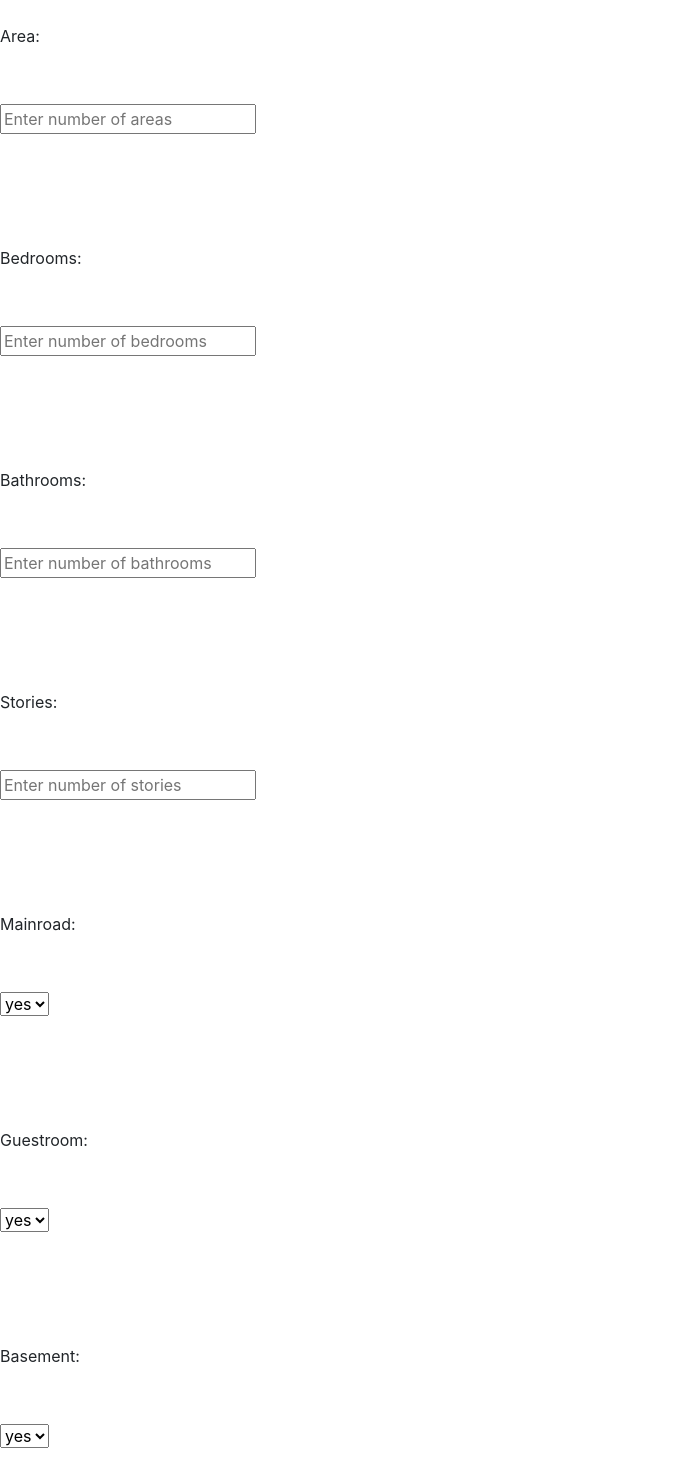
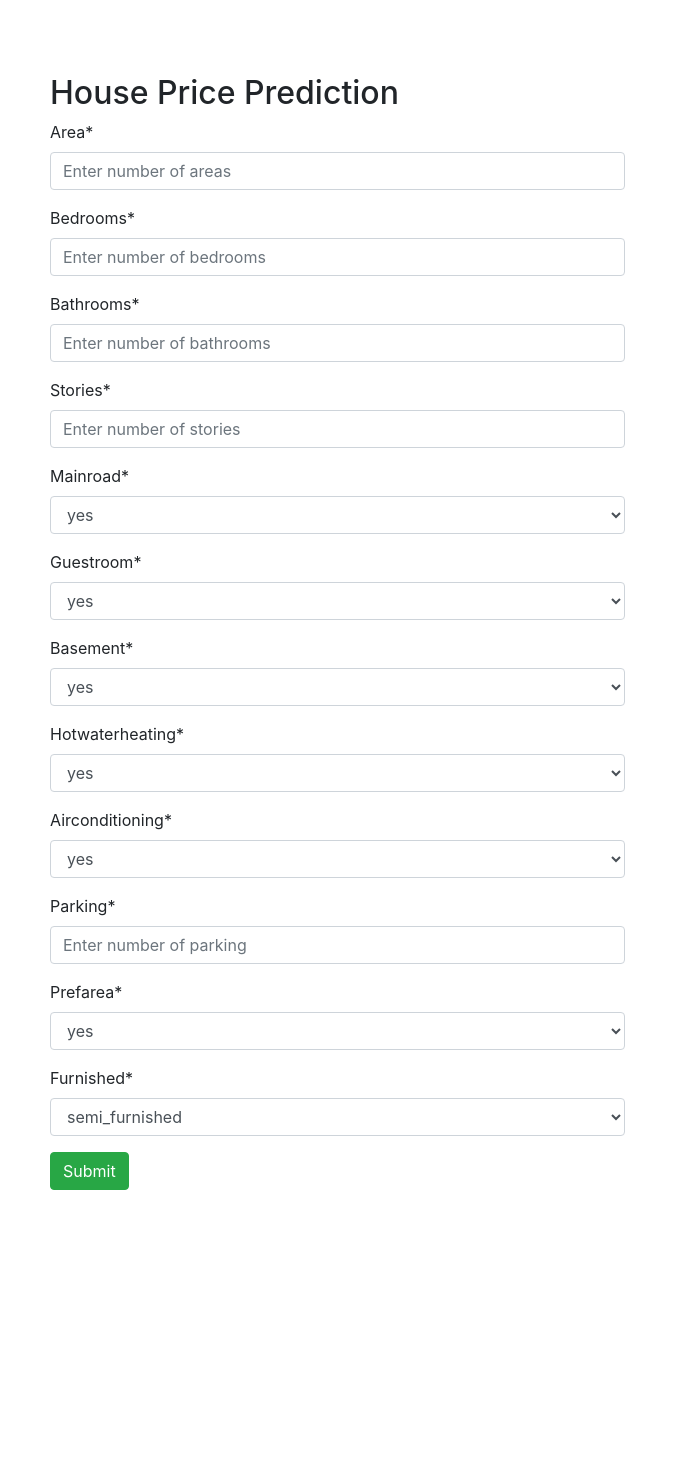
Before and after one commit to palisthadeshar/House-Price-Prediction-using-LinearRegression-and-Django-Rest-API, a Django app: page / in a window 1280 px wide. Shown: the top 1480 px of the page, without its empty margins (0-688 px from the left). After the commit the page ends 1190 px from the top, so only its background shows below. Run offline with Django 4.2, Linux system fonts and the light colour scheme; parts of the project's set-up code (start-up, migrations or seed data) failed here and were passed over; some libraries are stand-ins or nearby versions.

Commit message:
completed

```diff
--- a/HousePricePredectionAPI/HousePricePredectionAPI/settings.py
+++ b/HousePricePredectionAPI/HousePricePredectionAPI/settings.py
@@ -46,7 +46,7 @@ INSTALLED_APPS = [
     'rest_framework',
     'api',
     'crispy_forms',
-    'bootstrap4',
+    'crispy_bootstrap4',
 ]
 
 MIDDLEWARE = [
--- a/HousePricePredectionAPI/api/serializers.py
+++ b/HousePricePredectionAPI/api/serializers.py
@@ -1,6 +1,8 @@
 from rest_framework import serializers
 from .models import price
 
+
+#convert price model instances to JSON format, which can be sent over the network in response to API requests
 class priceSerializers(serializers.ModelSerializer):
     class Meta:
         model=price
--- a/HousePricePredectionAPI/api/templates/form.html
+++ b/HousePricePredectionAPI/api/templates/form.html
@@ -6,24 +6,35 @@
         <title></title>
         <meta name="description" content="">
         <meta name="viewport" content="width=device-width, initial-scale=1">
-        <link rel="stylesheet" href="">
-        <link rel="stylesheet" href="https://cdn.jsdelivr.net/npm/bootstrap@4.0.0/dist/css/bootstrap.min.css" integrity="sha384-Gn5384xqQ1aoWXA+058RXPxPg6fy4IWvTNh0E263XmFcJlSAwiGgFAW/dAiS6JXm" crossorigin="anonymous">
+        <link rel="stylesheet" href="https://stackpath.bootstrapcdn.com/bootstrap/4.1.3/css/bootstrap.min.css" integrity="sha384-MCw98/SFnGE8fJT3GXwEOngsV7Zt27NXFoaoApmYm81iuXoPkFOJwJ8ERdknLPMO" crossorigin="anonymous">
     </head>
     <body>
-        <!-- {% load crispy_forms_tags %} -->
+        {% load crispy_forms_tags %}
+        <div class="row" style="padding: 50px;">
+        <div class="col-6">
+            <br>
+            <h2>House Price Prediction</h2>
         <form method="post">
             {% csrf_token %}
-            {{ form|linebreaks }}
-            <button type="submit">Submit</button>
-            {% if messages %}
-            <ul class="messages">
-                {% for message in messages %}
-      <li{% if message.tags %} class="{{ message.tags }}"{% endif %}>{{ message }}</li>
-    {% endfor %}
-            </ul>
-            {% endif %}
+
+            {{ form|crispy }}
+            <button type="submit" class="btn btn-success">Submit</button>
+
         </form>
+    </div>
+    <div class="col-6" >
+        <br><br><br>
+        {% if messages %}
+        <ul class="messages">
+            {% for message in messages %}
+            <li{% if message.tags %} class="{{ message.tags }}"{% endif %} ><h3>{{ message }}</h3></li>
+            {% endfor %}
+        </ul>
+        {% endif %}
+    </div>
+</div>
 
     </body>
 
 </html>
+<script src="https://stackpath.bootstrapcdn.com/bootstrap/4.1.3/js/bootstrap.min.js" integrity="sha384-ChfqqxuZUCnJSK3+MXmPNIyE6ZbWh2IMqE241rYiqJxyMiZ6OW/JmZQ5stwEULTy" crossorigin="anonymous"></script>
```
